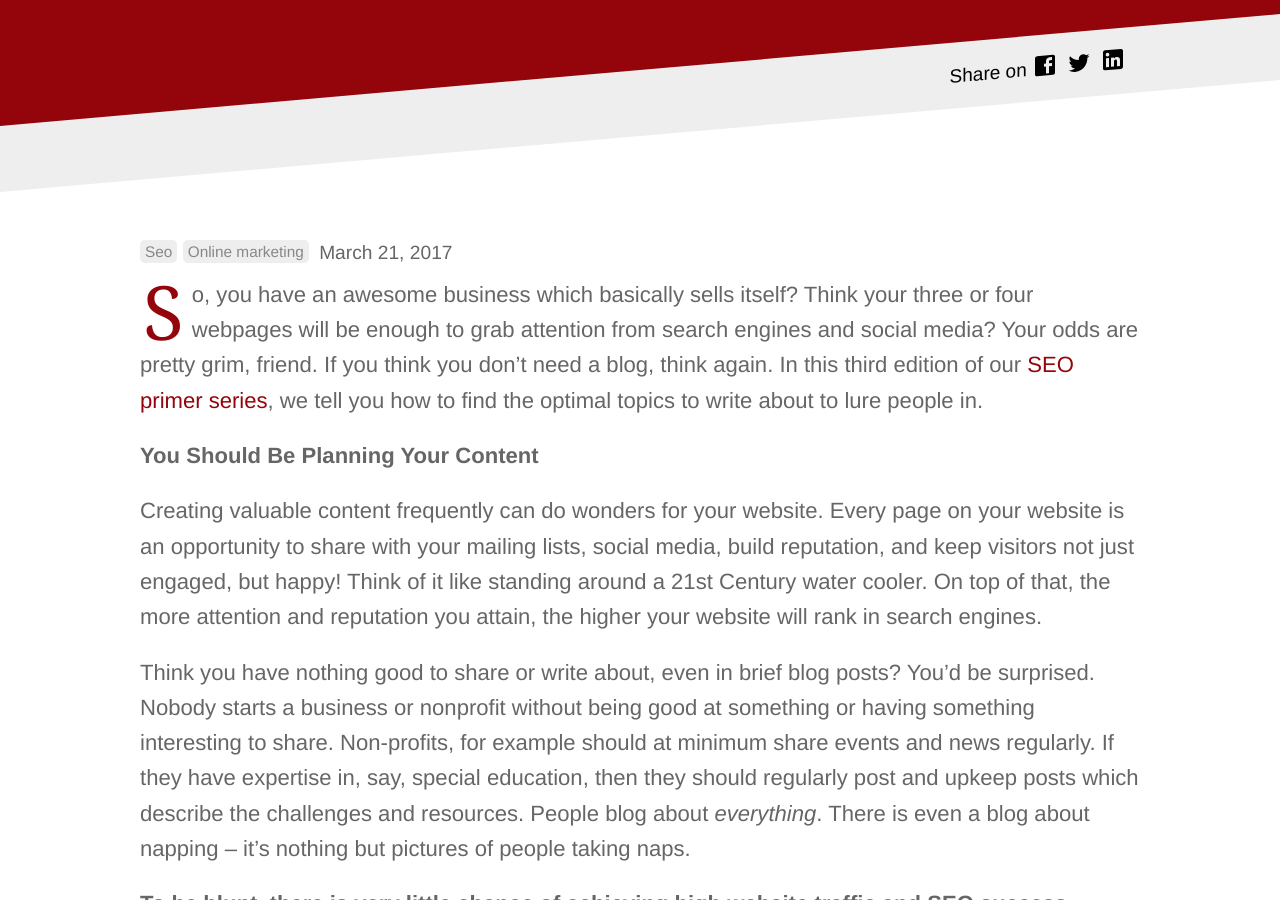
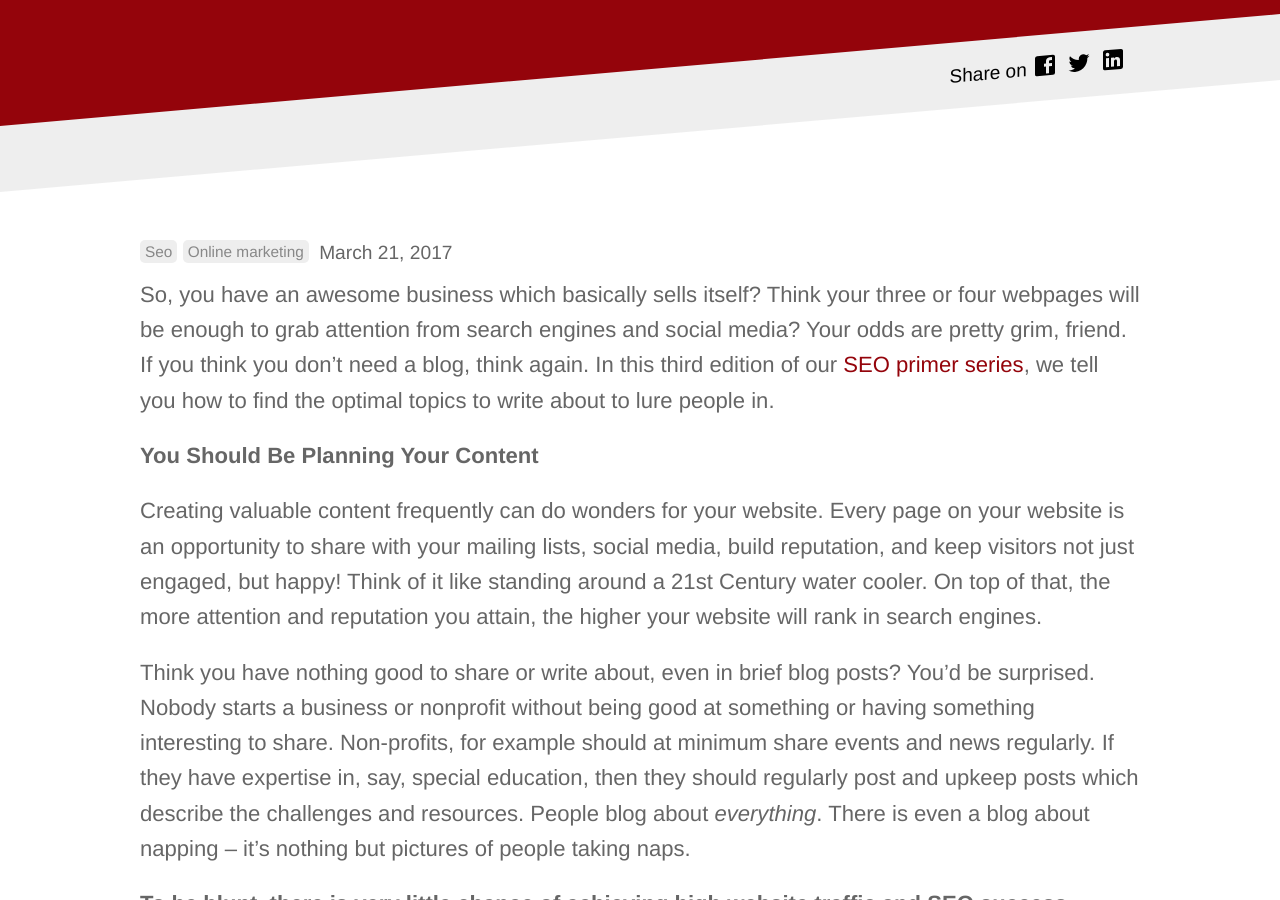
Before and after one commit to benevolenttech/btek.cc, a Jekyll site: the page built from _posts/2017-03-21-how-to-plan-your-content.md, in a window 1280 px wide and 900 px high, scrolled down 442 px. Built offline with Jekyll 4.4.1, drawn with Linux system fonts in a browser that asks for light colours; comment, search, counter and statistics services are not loaded; some of the changed text lies outside the part shown.

Commit message:
Updated '_posts/2017-03-21-how-to-plan-your-content.md' via CloudCannon

```diff
--- a/_posts/2017-03-21-how-to-plan-your-content.md
+++ b/_posts/2017-03-21-how-to-plan-your-content.md
@@ -15,7 +15,7 @@
 ---
 
 
-<span class="dropcap">S</span>o, you have an awesome business which basically sells itself? Think your three or four webpages will be enough to grab attention from search engines and social media? Your odds are pretty grim, friend. If you think you don’t need a blog, think again. In this third edition of our [SEO primer series](/seo-primer-series), we tell you how to find the optimal topics to write about to lure people in.
+So, you have an awesome business which basically sells itself? Think your three or four webpages will be enough to grab attention from search engines and social media? Your odds are pretty grim, friend. If you think you don’t need a blog, think again. In this third edition of our [SEO primer series](/seo-primer-series), we tell you how to find the optimal topics to write about to lure people in.
 
 **You Should Be Planning Your Content**
 
@@ -49,15 +49,15 @@
 
 #### Step 1: Make a list of important, relevant topics based on what you know about your business.
 
-To kick off this process, think about the topics you want to rank for in terms of generic “buckets”. You'll come up with about 5-10 topic buckets you think are important to your business. Topics like “security technologies” if you are a cyber security business. Then you'll use those topic buckets to help come up with some specific keywords later in the process.
+To kick off this process, think about the topics you want to rank for in terms of generic “buckets”. You’ll come up with about 5-10 topic buckets you think are important to your business. Topics like “security technologies” if you are a cyber security business. Then you’ll use those topic buckets to help come up with some specific keywords later in the process.
 
-If you were a company like Benevolent Tech, for example – selling marketing services and software consulting – you might have general topic buckets like “SEO Companies in DC”, “Email Marketing in DC”, “responsive website design” and "marketing automation.” Make sense?
+If you were a company like Benevolent Tech, for example – selling marketing services and software consulting – you might have general topic buckets like “SEO Companies in DC”, “Email Marketing in DC”, “responsive website design” and “marketing automation.” Make sense?
 
 #### Step 2: Fill in those topic buckets with keywords.
 
-Now that you have a few topic buckets you want to focus on, it's time to identify some keywords that fall into those buckets. These are keyword phrases you think are important to rank for in the SERPs (search engine results pages) because your target customer is probably conducting searches for those specific terms.
+Now that you have a few topic buckets you want to focus on, it’s time to identify some keywords that fall into those buckets. These are keyword phrases you think are important to rank for in the SERPs (search engine results pages) because your target customer is probably conducting searches for those specific terms.
 
-For instance, if I took that last topic bucket for an inbound marketing software company – "marketing automation" – I'd brainstorm some keyword phrases that I think people would type in related to that topic. Those might include:
+For instance, if I took that last topic bucket for an inbound marketing software company – “marketing automation” – I’d brainstorm some keyword phrases that I think people would type in related to that topic. Those might include:
 
 * What is SEO?
 * Search engine optimizations tools
@@ -68,17 +68,17 @@
 * How to use Google AdWords Keyword Planner?
 * Top SEO tools
 
-And so on and so on. The point of this step isn't to come up with your final list of keyword phrases. You just want to end up with a brain dump of phrases you think potential customers might use to search for content related to that particular topic bucket. We'll narrow the lists down later in the process so the task is much more manageable. Hey, your brain power and your time is precious, right? Right.
+And so on and so on. The point of this step isn’t to come up with your final list of keyword phrases. You just want to end up with a brain dump of phrases you think potential customers might use to search for content related to that particular topic bucket. We’ll narrow the lists down later in the process so the task is much more manageable. Hey, your brain power and your time is precious, right? Right.
 
 #### Step 3: Find out which keywords your website is already getting found for
 
-With services Google Analytics, you can learn what people were searching for when they found your site. &nbsp;Drill down in the Acquisitions-&gt;Keywords section of Google analytics to see website's traffic sources, and sift through you organic search traffic bucket to identify the keywords people are using to arrive at your site.
+With services Google Analytics, you can learn what people were searching for when they found your site. &nbsp;Drill down in the Acquisitions-&gt;Keywords section of Google analytics to see website’s traffic sources, and sift through you organic search traffic bucket to identify the keywords people are using to arrive at your site.
 
 Repeat this exercise for as many topic buckets as you have. You now know what words are currently bringing people to your site. Let’s find more words.
 
 #### Step 4: Enhance your list with market research
 
-Now that you've got a mix of keywords, it's time to improve your lists with real world supply and demand statistics. You have a lot of tools at your disposal to do this, but let me share my favorite **FREE** methodology – using Google’s keyword planning tool.
+Now that you’ve got a mix of keywords, it’s time to improve your lists with real world supply and demand statistics. You have a lot of tools at your disposal to do this, but let me share my favorite **FREE** methodology – using Google’s keyword planning tool.
 
 **The [Google AdWords Keyword Planner](https://adwords.google.com/KeywordPlanner) reveals real world Google search statistics and recommendations based on those statistics.**
 
@@ -86,13 +86,13 @@
 
 Start by entering your keywords into the Keyword Planner and generating reports. Use the results to refine your list of keywords. Keywords with more than 100-100k searches per month and low competition are especially good.
 
-Here’s an even easier trick to brainstorm keywords – go to [Google.com](https://google.com) and take a look at the related search terms that appear when you do a search. When scroll to the bottom of search results, you'll notice some suggestions for searches. These keywords can spark ideas for other keywords you may want to take into consideration.
+Here’s an even easier trick to brainstorm keywords – go to [Google.com](https://google.com) and take a look at the related search terms that appear when you do a search. When scroll to the bottom of search results, you’ll notice some suggestions for searches. These keywords can spark ideas for other keywords you may want to take into consideration.
 
 **Want some help with keyword research? [Contact us](/contact) for a free custom report catered to your business.**
 
 #### Step 5: Scope out the competition
 
-Just because your competitor is doing something doesn’t mean you need to. The same goes for keywords. Just because a keyword is important to your competitor, doesn’t mean it's important to you. In fact, they may have done a poor job of building their topic buckets and are using keywords that aren’t that helpful. However, understanding what keywords your competitors are trying to rank for&nbsp;*is*&nbsp;a great way to help you give your list of keywords another evaluation.
+Just because your competitor is doing something doesn’t mean you need to. The same goes for keywords. Just because a keyword is important to your competitor, doesn’t mean it’s important to you. In fact, they may have done a poor job of building their topic buckets and are using keywords that aren’t that helpful. However, understanding what keywords your competitors are trying to rank for&nbsp;*is*&nbsp;a great way to help you give your list of keywords another evaluation.
 
 If your competitor is ranking for certain keywords that are on your list, too, it definitely makes sense to work on improving your ranking for those. However, don’t ignore the ones your competitors don’t seem to care about. Those could be great opportunities for&nbsp;**you**&nbsp;to own market share on important terms, too. &nbsp;Remember, the goal is to end up with a list of keywords that provide some quick wins but also helps you make progress toward bigger, more challenging SEO goals. And who doesn’t love goals? They make you get up off the couch, turn off the TV and do something with your life.
 
```
Also changed, not shown: other parts of _posts/2017-03-21-how-to-plan-your-content.md (+6 -4 lines).
